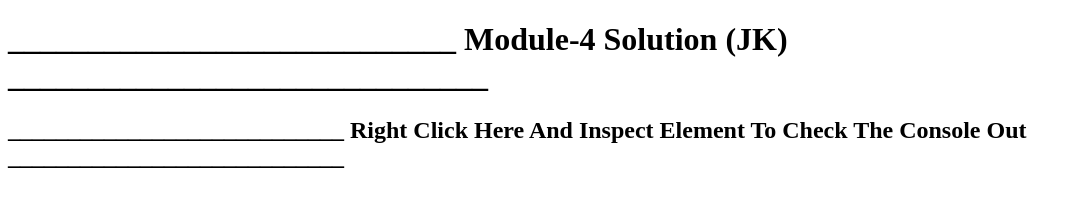
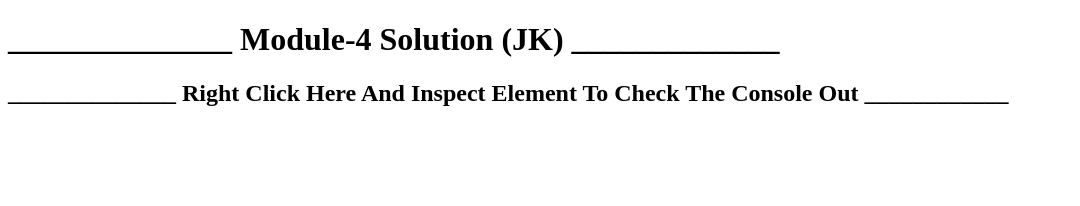
Before and after one commit to nanikarthik19/module4-solution, a plain HTML site: page index.html in a window 1280 px wide. Shown: the whole page, without its empty margins (0-1080 px from the left). Drawn offline with Linux system fonts and the light colour scheme.

Commit message:
Update index.html

```diff
--- a/index.html
+++ b/index.html
@@ -4,8 +4,8 @@
 	<title></title>
 </head>
 <body>
-	<h1>____________________________  Module-4 Solution (JK) ______________________________</h1>
-    <h2>____________________________  Right Click Here And Inspect Element To Check The Console Out  ____________________________</h2>
+	<h1>______________  Module-4 Solution (JK) _____________</h1>
+        <h2>______________  Right Click Here And Inspect Element To Check The Console Out  ____________</h2>
 	<script src="js/script.js" ="text/javascript"></script>
 
 </body>
```
